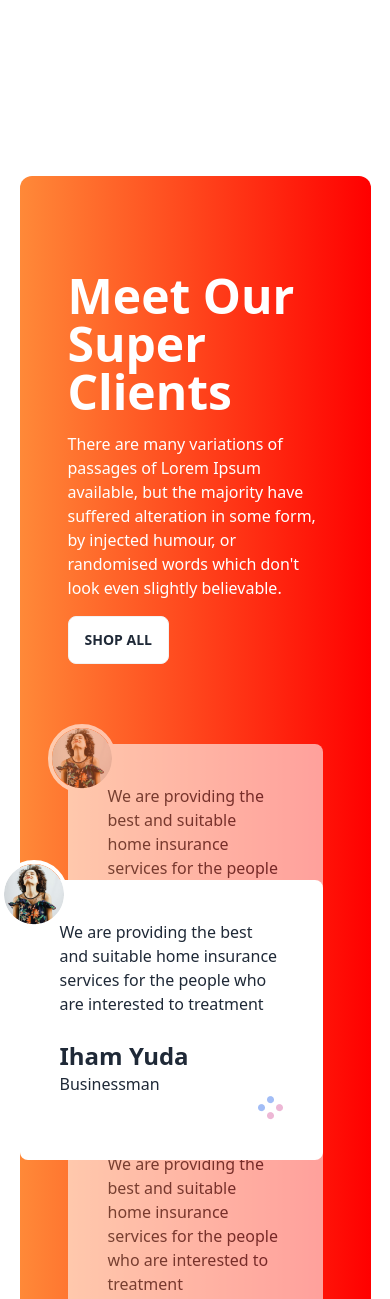
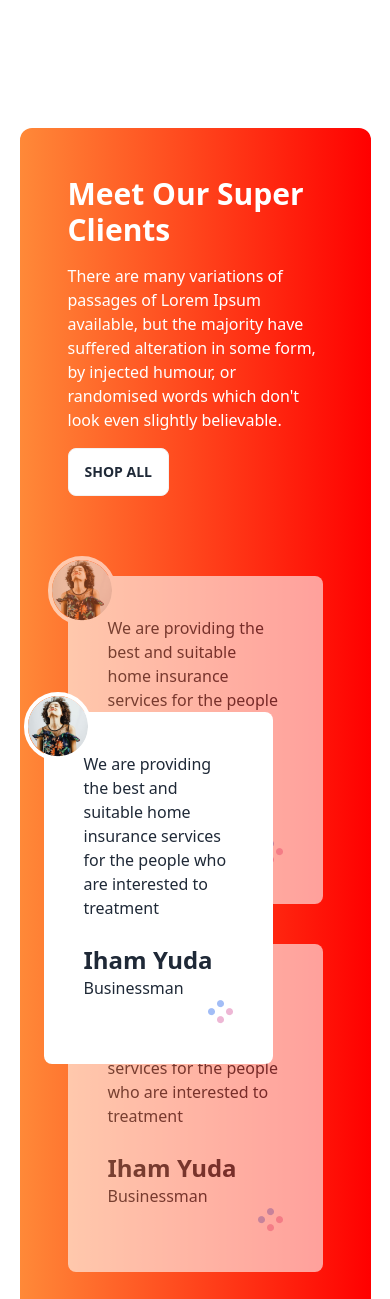
Before and after one commit to parvejme24/tea-house, a plain HTML site: page index.html in a window 390 px wide. Shown: the part 4180-5479 px from the top of the page. Drawn offline with nearby package versions, Linux system fonts and the light colour scheme.

Commit message:
responsived client section

```diff
--- a/index.html
+++ b/index.html
@@ -148,9 +148,9 @@
 
         <!-- super client section  -->
         <section
-            class="my-24 flex flex-col lg:flex-row items-center gap-20 px-12 py-24 rounded-xl bg-gradient-to-r from-[#ff8938] to-[#f00]">
+            class="my-12 md:my-24 flex flex-col lg:flex-row items-center gap-20 px-12 py-12 md:py-24 rounded-xl bg-gradient-to-r from-[#ff8938] to-[#f00]">
             <div class="space-y-4 flex-1">
-                <h2 class="text-5xl font-extrabold text-white">Meet Our Super Clients</h2>
+                <h2 class="text-3xl md:text-5xl font-extrabold text-white">Meet Our Super Clients</h2>
                 <p class="text-white">There are many variations of passages of Lorem Ipsum available, but the majority
                     have suffered alteration in some form, by injected humour, or randomised words which don't look even
                     slightly believable. </p>
@@ -173,7 +173,7 @@
                 </div>
 
                 <!-- current review  -->
-                <div class="p-10 rounded-lg bg-white absolute top-24 -left-12 z-50 lg:w-[430px]">
+                <div class="p-10 rounded-lg bg-white absolute top-24 -left-6 lg:-left-12 z-50 w-[90%] lg:w-[430px]">
                     <img class="absolute -top-5 -left-5 border-white border-4 rounded-full" src="images/client.png"
                         alt="">
                     <p>We are providing the best and suitable home insurance services for the people who are interested
```
